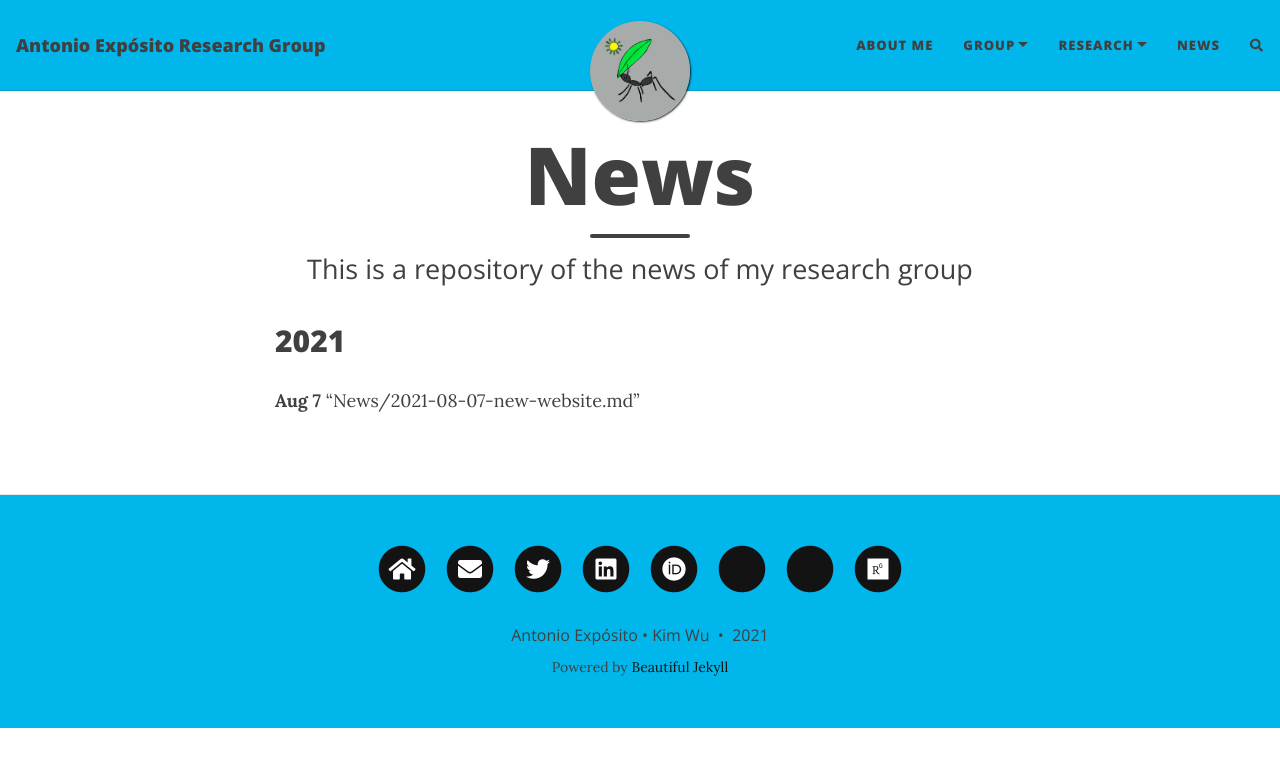
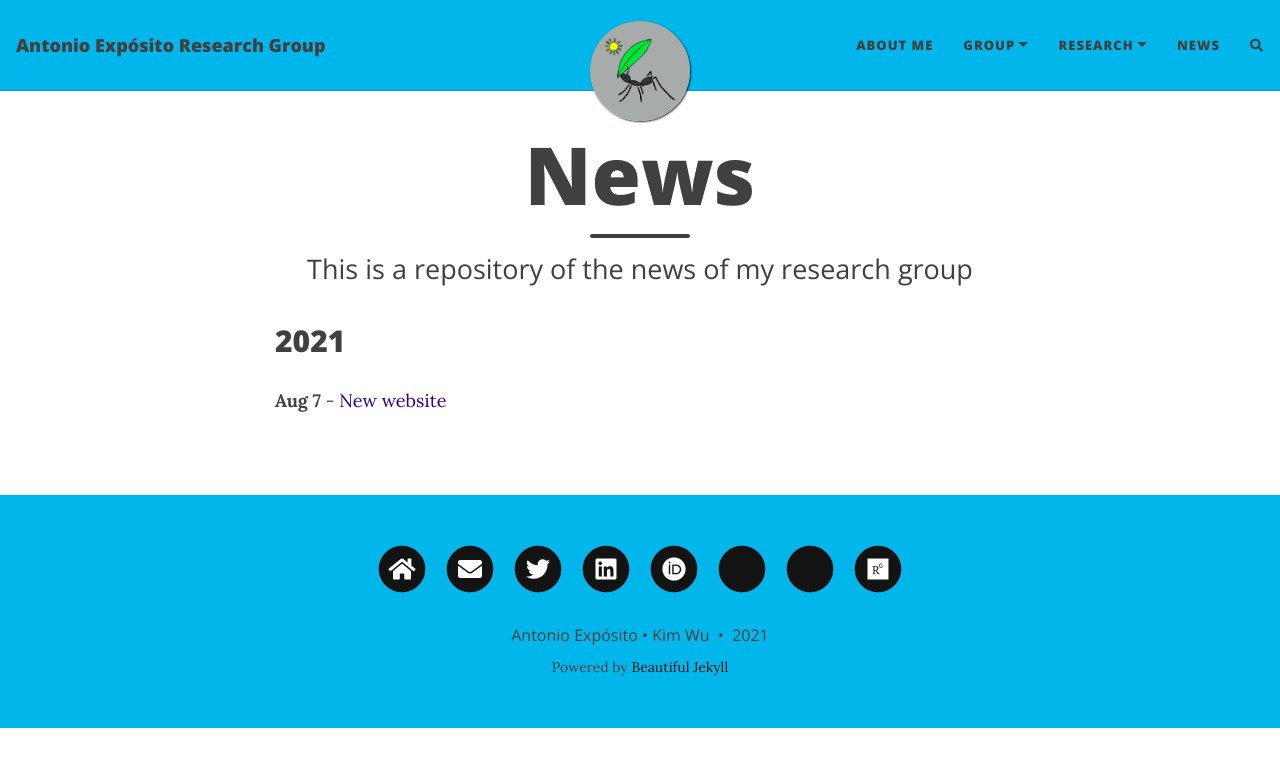
Before and after one commit to AntonioJExposito/AntonioJExposito.github.io, a Jekyll site: the page built from news_page.md, in a window 1280 px wide. Shown: the top 767 px of the page. Built offline with Jekyll 4.4.1, drawn with Linux system fonts in a browser that asks for light colours; nearby versions of some CDN libraries; comment, search, counter and statistics services are not loaded; a style sheet for code colours, icons or effects is not loaded.

Commit message:
Update news_page.md

```diff
--- a/news_page.md
+++ b/news_page.md
@@ -6,4 +6,4 @@ subtitle: This is a repository of the news of my research group
 
 ## 2021
 
-**Aug 7** "News/2021-08-07-new-website.md"
+**Aug 7** - <a href="https://github.com/AntonioJExposito/AntonioJExposito.github.io/blob/87d1767a70cf3a27515a1f7614c7204e1752c91b/News/2021-08-07-new-website.md" target="_blank" >New website</a>
```
